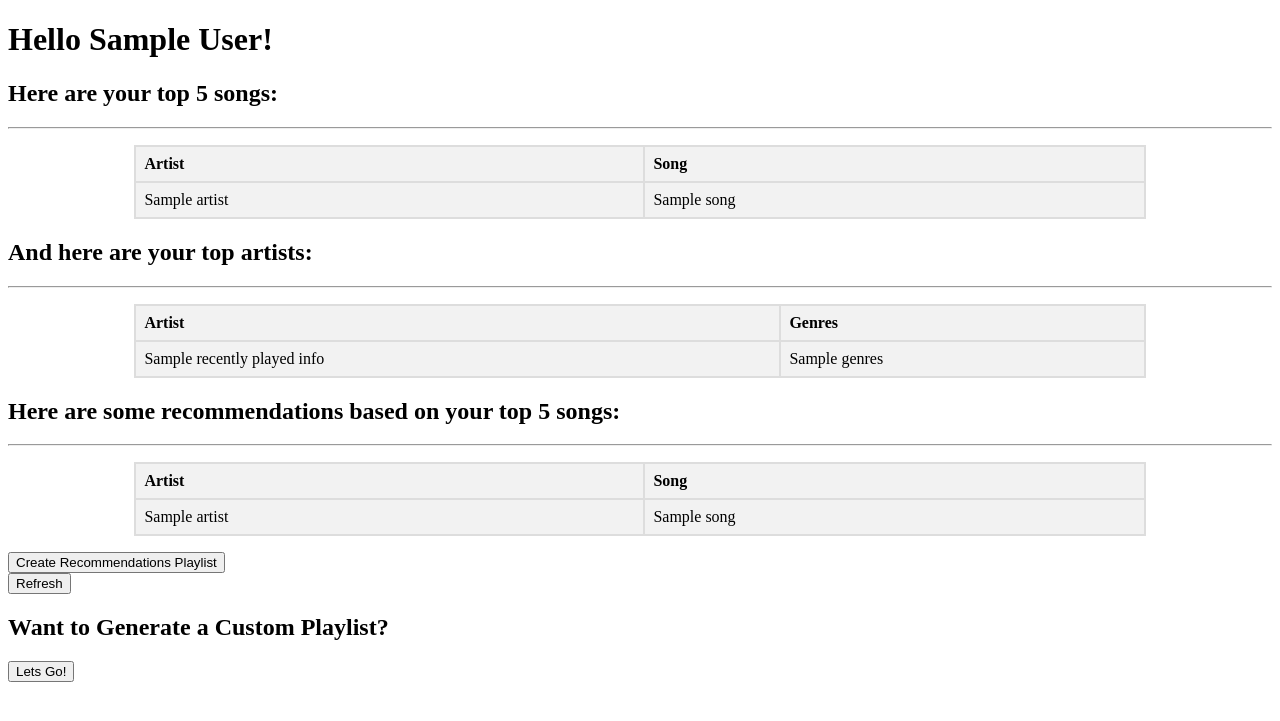
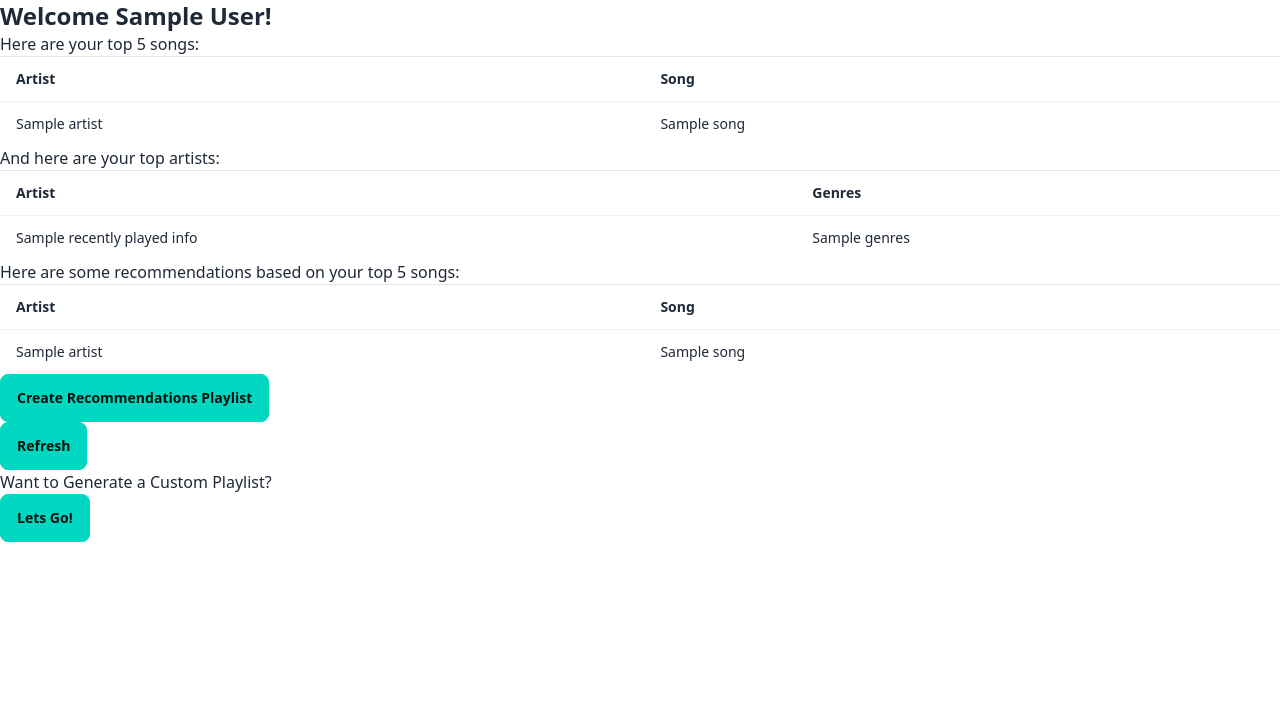
Before and after one commit to taddmtii/FlowFinder, a Flask app: template templates/home.html in a window 1280 px wide. Shown: the top 721 px of the page. Run offline with Flask 3, Linux system fonts and the light colour scheme; the template is opened without the code that fills it: most values are stand-ins (such as "Sample title", 1, 10 or a date in 2020); some libraries are stand-ins or nearby versions.

Commit message:
fixed create genre playlist, added tailwind css and daisyUI

```diff
--- a/main.py
+++ b/main.py
@@ -29,6 +29,61 @@ sp_oauth = SpotifyOAuth(
 ) #this is the spotify authentiation manager
 
 sp = Spotify(auth_manager=sp_oauth)
+
+music_genres = {
+    "Rock and its subgenres": [
+        "alt-rock", "grunge", "indie", "punk", "punk-rock",
+        "rock", "rock-n-roll", "metal", "heavy-metal", "metal-misc", "metalcore"
+    ],
+    "Electronic": [
+        "ambient", "breakbeat", "chicago-house", "deep-house", "detroit-techno",
+        "disco", "dub", "dubstep", "edm", "electro", "electronic", "house",
+        "minimal-techno", "techno", "trance"
+    ],
+    "Pop and its variants": [
+        "pop", "pop-film", "power-pop", "synth-pop"
+    ],
+    "Hip Hop and Rap": [
+        "hip-hop"
+    ],
+    "Folk and Traditional": [
+        "acoustic", "folk", "singer-songwriter", "bluegrass", "country", "honky-tonk"
+    ],
+    "World Music": [
+        "afrobeat", "bossanova", "brazil", "forro", "mpb", "samba",
+        "sertanejo", "latin", "latinom", "mandopop", "reggae", "reggaeton",
+        "salsa", "tango", "turkish", "world-music"
+    ],
+    "Classical and Opera": [
+        "classical", "opera"
+    ],
+    "Jazz and Blues": [
+        "jazz", "blues"
+    ],
+    "R&B and Soul": [
+        "r-n-b", "soul"
+    ],
+    "Miscellaneous": [
+        "anime", "children", "comedy", "holidays", "movies", "new-age",
+        "new-release", "show-tunes"
+    ],
+    "Moods and Themes": [
+        "chill", "happy", "rainy-day", "romance", "sad", "sleep", "study", "summer",
+        "work-out"
+    ],
+    "Cultural and Language-Specific": [
+        "british", "french", "german", "iranian", "malay", "spanish", "swedish"
+    ],
+    "Experimental and Niche": [
+        "experimental", "goth", "grindcore", "industrial", "psych-rock",
+        "post-dubstep", "trip-hop"
+    ],
+    "Miscellaneous Genres": [
+        "breakbeat", "cantopop", "comedy", "gospel", "happy", "party", "road-trip",
+        "show-tunes", "workout"
+    ]
+}
+
 
 #Endpoints
 
@@ -81,8 +136,8 @@ def main():
 @app.route('/createCustomPlaylist', methods=['POST'])
 def createCustomPlaylist():
     #genre variables
-    genres = sp.recommendation_genre_seeds()
-    genresList = [(genre) for genre in genres['genres']]
+    # genres = sp.recommendation_genre_seeds()
+    # genresList = [(genre) for genre in genres['genres']]
 
     #Select Genres
 
@@ -94,14 +149,14 @@ def createCustomPlaylist():
 
     return render_template(
         "createCustomPlaylist.html",
-        genresList = genresList
+        music_genres = music_genres
     )
 
 @app.route('/createPlaylistGenres', methods=['POST'])
 def createPlaylistGenres():
     if request.method == 'POST':
         selected_options = request.form.getlist('Genre')
-        #how to grab genre seeds (or IDS) to put into recommendations function from selected_options list
+
         recommendations = sp.recommendations(seed_genres=selected_options)
         recommendationsIDs = [(track['id'])for track in recommendations['tracks']]
         user = sp.current_user()
@@ -109,10 +164,7 @@ def createPlaylistGenres():
         playlist = sp.user_playlist_create(user=userID, name="Genre Recommendation Playlist", public=False, collaborative=False, description="genre playlist thing")
         playlistID = playlist['id']
         # Add tracks to the playlist
-        try:
-            sp.user_playlist_add_tracks(user=userID, playlist_id=playlistID, tracks=recommendationsIDs)
-        except sp.SpotifyException as e:
-            return render_template('Error.html')
+        sp.user_playlist_add_tracks(user=userID, playlist_id=playlistID, tracks=recommendationsIDs)
         return redirect('/main') #maybe redirect to new playlist page?
 
 
--- a/templates/home.html
+++ b/templates/home.html
@@ -2,45 +2,13 @@
 <html lang="en-US">
     <head>
         <meta charset="UTF-8">
+        <meta name="viewport" content="width=device-width, initial-scale=1.0">
+        <link href="https://cdn.jsdelivr.net/npm/daisyui@4.11.1/dist/full.min.css" rel="stylesheet" type="text/css" />
+        <script src="https://cdn.tailwindcss.com"></script>
         <title>Spotify Web App</title>
-        <!-- <link rel="stylesheet" href="templates/styles.css"> -->
     </head>
-    <style>
-        table {
-            margin: 1em auto; /* Center the table */
-            border-collapse: collapse; /* Collapse table borders */
-            border: 2px solid #ddd; /* Set border color and thickness */
-            width: 80%; /* Adjust table width */
-        }
-
-        /* Apply styles to table headers */
-        th {
-            background-color: #f2f2f2; /* Set background color for header */
-            border: 2px solid #ddd; /* Set border color and thickness */
-            padding: 8px; /* Add padding */
-            text-align: left; /* Align text to the left */
-        }
-
-        /* Apply styles to table cells */
-        td {
-            border: 2px solid #ddd; /* Set border color and thickness */
-            padding: 8px; /* Add padding */
-            text-align: left; /* Align text to the left */
-        }
-
-        /* Apply alternate background color to table rows */
-        tr:nth-child(even) {
-            background-color: #f2f2f2; /* Set background color */
-        }
-
-        /* Apply hover effect to table rows */
-        tr:hover {
-            background-color: #ddd; /* Change background color on hover */
-        }
-    </style>
-
     <body>
-        <h1>Hello {{ displayName }}!</h1>
+        <h1 class="text-2xl font-bold ">Welcome {{ displayName }}!</h1>
         <h2>Here are your top 5 songs:</h2>
 
         <table class="table">
@@ -53,7 +21,6 @@
             <tr>
                 <td>{{ artist }}</td>
                 <td>{{ song }}</td>
-
             </tr>
 
             {% endfor %}
@@ -93,15 +60,15 @@
             {% for id in recommendationsIDs %}
             <input type="hidden" name="reccomendationIDs[]" value="{{ id }}">
             {% endfor %}
-            <button type="submit">Create Recommendations Playlist</button>
+            <button type="submit" class="btn btn-accent">Create Recommendations Playlist</button>
         </form>
         <form action="/main" method="get">
-            <button type="submit">Refresh</button>
+            <button type="submit" class="btn btn-accent">Refresh</button>
         </form>
 
         <h2>Want to Generate a Custom Playlist?</h2>
         <form action="/createCustomPlaylist" method="post">
-            <button type="submit">Lets Go!</button>
+            <button type="submit" class="btn btn-accent">Lets Go!</button>
 
         </form>
     </body>
```
Also changed, not shown: templates/createCustomPlaylist.html (+31 -11 lines).
